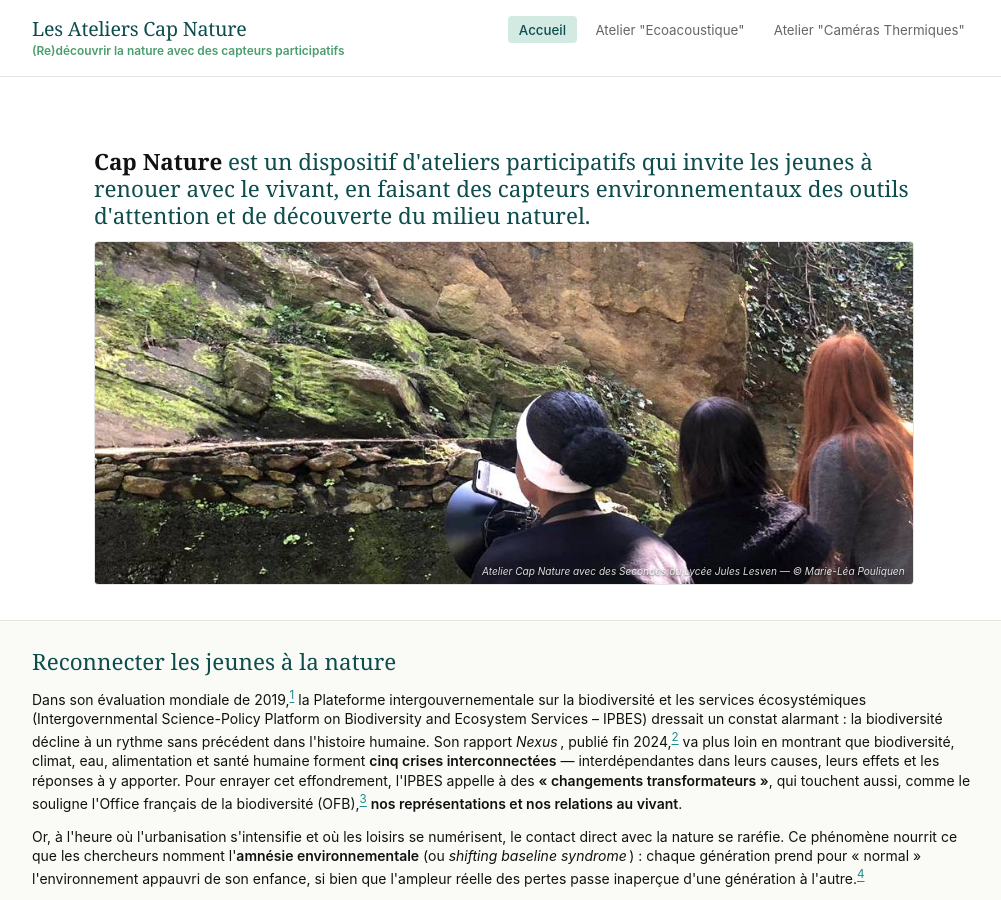
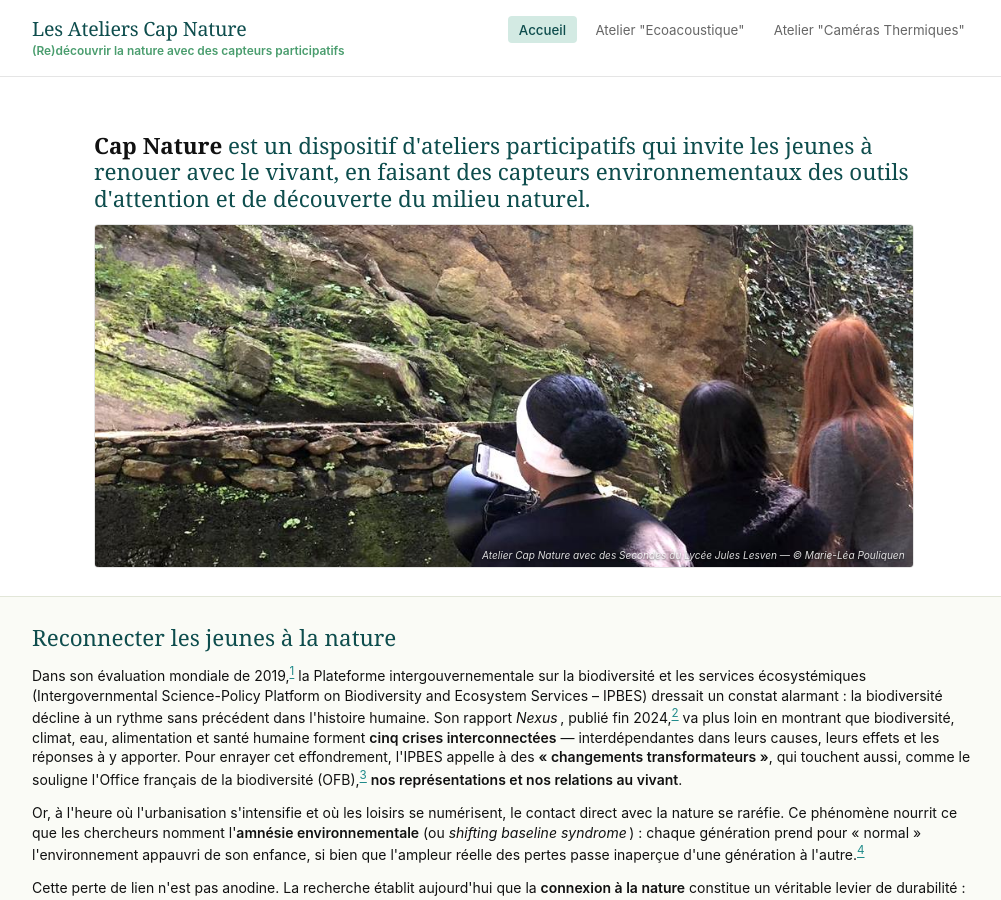
Before and after one commit to marieleapouliquen/wiki-cap-nature, a Jekyll site: the page built from index.md, in a window 1280 px wide and 900 px high. Shown: the whole window, without its empty margins (136-1137 px from the left). Built offline with Jekyll 4.4.1, drawn with Linux system fonts in a browser that asks for light colours.

Commit message:
Update index.md

```diff
--- a/index.md
+++ b/index.md
@@ -5,22 +5,25 @@ show_photo_credits: false
 ---
 
 <main class="site-main">
-  <div class="container">
-    <div class="page-content">
 
-      <section class="content">
-        <h2><strong>Cap Nature</strong> est un dispositif d'ateliers participatifs qui invite les jeunes à renouer avec le vivant, en faisant des capteurs environnementaux des outils d'attention et de découverte du milieu naturel.</h2>
+  <section class="section-full-bleed" style="background-color: #ffffff; padding: 2rem 0; margin: 0;">
+    <div class="container">
+      <div class="page-content" style="padding-top: 0; padding-bottom: 0;">
 
-        <figure class="page-banner">
-          <img src="{{ '/assets/img/atelier-paroi-rocheuse.jpg' | relative_url }}"
-               alt="Atelier Cap Nature avec des Secondes du Lycée Jules Lesven"
-               class="page-banner-img">
-          <figcaption class="page-banner-credit">Atelier Cap Nature avec des Secondes du Lycée Jules Lesven — © Marie-Léa Pouliquen</figcaption>
-        </figure>
-      </section>
+        <section class="content">
+          <h2 style="margin-top: 0; padding-top: 0;"><strong>Cap Nature</strong> est un dispositif d'ateliers participatifs qui invite les jeunes à renouer avec le vivant, en faisant des capteurs environnementaux des outils d'attention et de découverte du milieu naturel.</h2>
 
+          <figure class="page-banner" style="margin-bottom: 0;">
+            <img src="{{ '/assets/img/atelier-paroi-rocheuse.jpg' | relative_url }}"
+                 alt="Atelier Cap Nature avec des Secondes du Lycée Jules Lesven"
+                 class="page-banner-img">
+            <figcaption class="page-banner-credit">Atelier Cap Nature avec des Secondes du Lycée Jules Lesven — © Marie-Léa Pouliquen</figcaption>
+          </figure>
+        </section>
+
+      </div>
     </div>
-  </div>
+  </section>
 
   <section class="section-full-bleed" style="background-color: #fafbf6; border-top: 0.2px solid #e2e6d8; border-bottom: 0.2px solid #e2e6d8; padding: 2rem 0; margin: 0;">
     <div class="container">
@@ -63,22 +66,25 @@ show_photo_credits: false
     </div>
   </section>
 
-  <div class="container" style="margin-top: 2.5rem;">
-    <div class="page-content">
+  <section class="section-full-bleed" style="background-color: #ffffff; padding: 2.5rem 0; margin: 0;">
+    <div class="container">
+      <div class="page-content" style="padding-top: 0; padding-bottom: 0;">
 
-      <section class="content">
-        <h2>Références bibliographiques</h2>
-        <ol class="references">
-          <li id="ref1">IPBES (2019), <em>Résumé à l'intention des décideurs du rapport sur l'évaluation mondiale de la biodiversité et des services écosystémiques</em>. <a href="https://ofb.gouv.fr/doc/reference-urgence-pour-la-nature-et-humain-resume-a-intention-des-decideurs-du-rapport-sur" target="_blank" rel="noopener">Présentation et résumé en français (OFB)</a>.</li>
-          <li id="ref2">IPBES (2024), <em>Rapport Nexus — Évaluation des interactions entre biodiversité, eau, alimentation, santé et changement climatique</em>. <a href="https://www.ipbes.net/nexus-assessment" target="_blank" rel="noopener">https://www.ipbes.net/nexus-assessment</a>.</li>
-          <li id="ref3">Office français de la biodiversité, <a href="https://ofb.gouv.fr/transformer-la-relation-au-vivant-un-enjeu-de-societe-autant-que-de-biodiversite" target="_blank" rel="noopener">« Transformer la relation au vivant, un enjeu de société autant que de biodiversité »</a>.</li>
-          <li id="ref4">Concept proposé par Kahn &amp; Friedman (1995) et nommé « shifting baseline syndrome » par D. Pauly, « Anecdotes and the shifting baseline syndrome of fisheries », <em>Trends in Ecology &amp; Evolution</em>, 10(10), 1995, p. 430. <a href="https://doi.org/10.1016/S0169-5347(00)89171-5" target="_blank" rel="noopener">https://doi.org/10.1016/S0169-5347(00)89171-5</a>. Voir aussi la fiche OFB : <a href="https://ofb.gouv.fr/amnesie-environnementale-et-la-diminution-des-experiences-de-nature" target="_blank" rel="noopener">« L'amnésie environnementale et la diminution des expériences de nature »</a>.</li>
-          <li id="ref5">G. Barragan-Jason et al., « Human–nature connectedness as a pathway to sustainability: a global meta-analysis », <em>Conservation Letters</em>, 15(1), 2022, e12852. <a href="https://doi.org/10.1111/conl.12852" target="_blank" rel="noopener">https://doi.org/10.1111/conl.12852</a></li>
-          <li id="ref6">C. D. Ives et al., « Human–nature connection: a multidisciplinary review », <em>Current Opinion in Environmental Sustainability</em>, 26-27, 2017, p. 106-113. <a href="https://doi.org/10.1016/j.cosust.2017.05.005" target="_blank" rel="noopener">https://doi.org/10.1016/j.cosust.2017.05.005</a></li>
-          <li id="ref7"> Van Tilbeurgh V., Calvez M. et Laurent Longuevergne, « Le monitoring participatif, un dispositif entre production de données et implication des publics», <em>Revue d'Anthropologie des Connaissances</em>, 16-4, 2022, <a href="https://doi.org/10.4000/rac.29245" target="_blank" rel="noopener">https://doi.org/10.4000/rac.29245</a></li>
-        </ol>
-      </section>
+        <section class="content">
+          <h2 style="margin-top: 0; padding-top: 0;">Références bibliographiques</h2>
+          <ol class="references">
+            <li id="ref1">IPBES (2019), <em>Résumé à l'intention des décideurs du rapport sur l'évaluation mondiale de la biodiversité et des services écosystémiques</em>. <a href="https://ofb.gouv.fr/doc/reference-urgence-pour-la-nature-et-humain-resume-a-intention-des-decideurs-du-rapport-sur" target="_blank" rel="noopener">Présentation et résumé en français (OFB)</a>.</li>
+            <li id="ref2">IPBES (2024), <em>Rapport Nexus — Évaluation des interactions entre biodiversité, eau, alimentation, santé et changement climatique</em>. <a href="https://www.ipbes.net/nexus-assessment" target="_blank" rel="noopener">https://www.ipbes.net/nexus-assessment</a>.</li>
+            <li id="ref3">Office français de la biodiversité, <a href="https://ofb.gouv.fr/transformer-la-relation-au-vivant-un-enjeu-de-societe-autant-que-de-biodiversite" target="_blank" rel="noopener">« Transformer la relation au vivant, un enjeu de société autant que de biodiversité »</a>.</li>
+            <li id="ref4">Concept proposé par Kahn &amp; Friedman (1995) et nommé « shifting baseline syndrome » par D. Pauly, « Anecdotes and the shifting baseline syndrome of fisheries », <em>Trends in Ecology &amp; Evolution</em>, 10(10), 1995, p. 430. <a href="https://doi.org/10.1016/S0169-5347(00)89171-5" target="_blank" rel="noopener">https://doi.org/10.1016/S0169-5347(00)89171-5</a>. Voir aussi la fiche OFB : <a href="https://ofb.gouv.fr/amnesie-environnementale-et-la-diminution-des-experiences-de-nature" target="_blank" rel="noopener">« L'amnésie environnementale et la diminution des expériences de nature »</a>.</li>
+            <li id="ref5">G. Barragan-Jason et al., « Human–nature connectedness as a pathway to sustainability: a global meta-analysis », <em>Conservation Letters</em>, 15(1), 2022, e12852. <a href="https://doi.org/10.1111/conl.12852" target="_blank" rel="noopener">https://doi.org/10.1111/conl.12852</a></li>
+            <li id="ref6">C. D. Ives et al., « Human–nature connection: a multidisciplinary review », <em>Current Opinion in Environmental Sustainability</em>, 26-27, 2017, p. 106-113. <a href="https://doi.org/10.1016/j.cosust.2017.05.005" target="_blank" rel="noopener">https://doi.org/10.1016/j.cosust.2017.05.005</a></li>
+            <li id="ref7"> Van Tilbeurgh V., Calvez M. et Laurent Longuevergne, « Le monitoring participatif, un dispositif entre production de données et implication des publics», <em>Revue d'Anthropologie des Connaissances</em>, 16-4, 2022, <a href="https://doi.org/10.4000/rac.29245" target="_blank" rel="noopener">https://doi.org/10.4000/rac.29245</a></li>
+          </ol>
+        </section>
 
+      </div>
     </div>
-  </div>
+  </section>
+
 </main>
```
